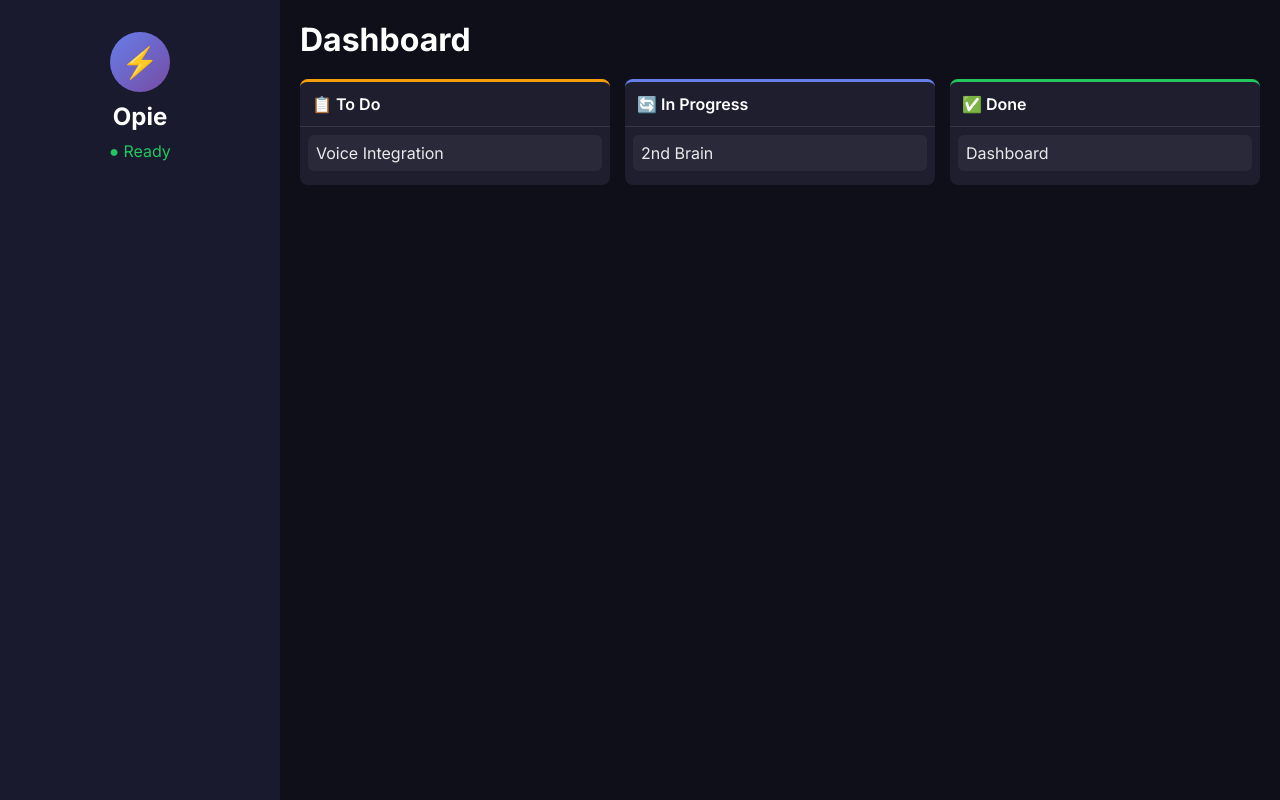
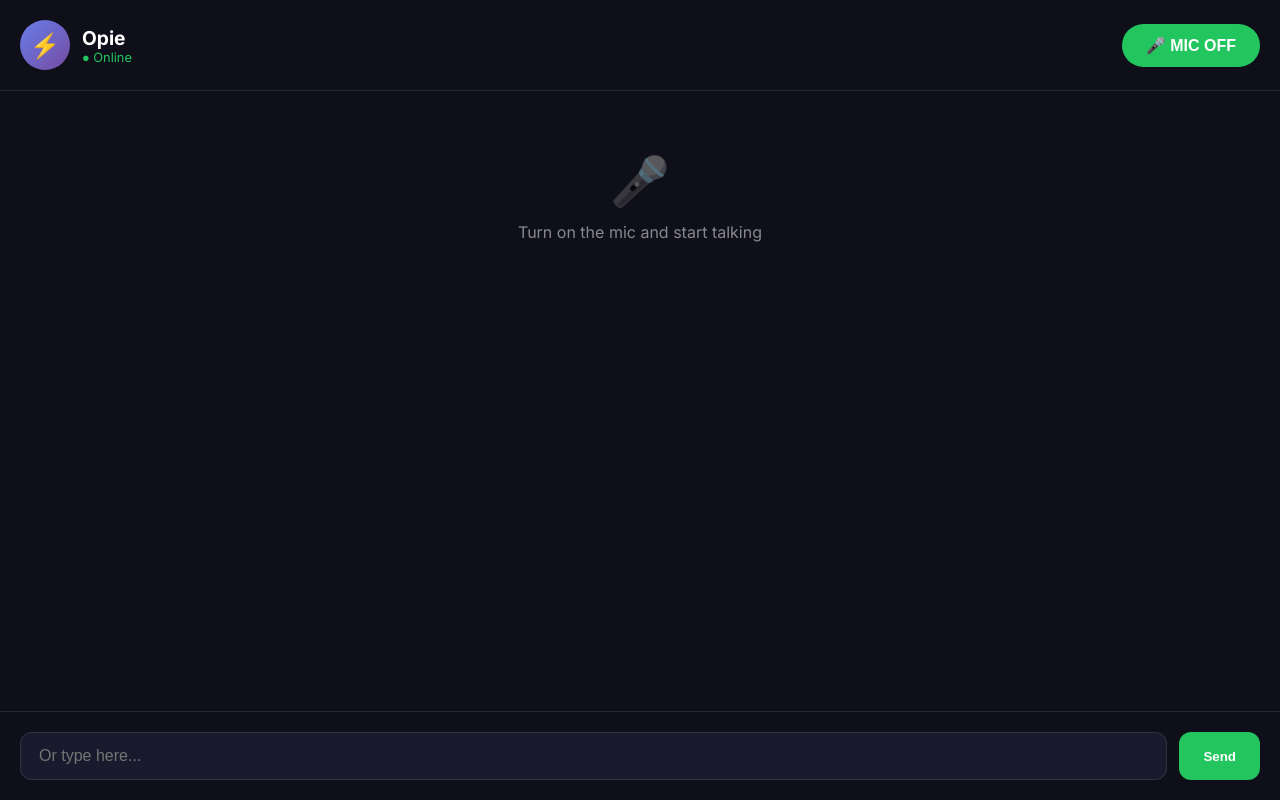
Before and after one commit to omniaintelligenceteam-ctrl/Opie2ndbrain, a Next.js app: page /opie in a window 1280 px wide. Built offline with nearby package versions, Linux system fonts and the light colour scheme.

Commit message:
Continuous mic toggle

```diff
--- a/src/components/OpieKanban.tsx
+++ b/src/components/OpieKanban.tsx
@@ -1,38 +1,128 @@
 'use client'
-import { useState } from 'react'
+import { useState, useRef, useEffect } from 'react'
 
 export default function OpieKanban(): React.ReactElement {
-  const columns = [
-    { id: 'todo', title: 'To Do', emoji: '📋', color: '#f59e0b', tasks: [{ id: '1', title: 'Voice Integration' }] },
-    { id: 'progress', title: 'In Progress', emoji: '🔄', color: '#667eea', tasks: [{ id: '2', title: '2nd Brain' }] },
-    { id: 'done', title: 'Done', emoji: '✅', color: '#22c55e', tasks: [{ id: '3', title: 'Dashboard' }] }
-  ]
+  const [messages, setMessages] = useState<{role: string, text: string}[]>([])
+  const [input, setInput] = useState('')
+  const [micOn, setMicOn] = useState(false)
+  const [isLoading, setIsLoading] = useState(false)
+  const [transcript, setTranscript] = useState('')
+  const recognitionRef = useRef<any>(null)
+
+  useEffect(() => {
+    if (!('webkitSpeechRecognition' in window)) return
+
+    const SpeechRecognition = (window as any).webkitSpeechRecognition
+    recognitionRef.current = new SpeechRecognition()
+    recognitionRef.current.continuous = true
+    recognitionRef.current.interimResults = true
+
+    recognitionRef.current.onresult = (event: any) => {
+      let finalTranscript = ''
+      let interimTranscript = ''
+
+      for (let i = event.resultIndex; i < event.results.length; i++) {
+        const result = event.results[i]
+        if (result.isFinal) {
+          finalTranscript += result[0].transcript
+        } else {
+          interimTranscript += result[0].transcript
+        }
+      }
+
+      if (finalTranscript) {
+        sendMessage(finalTranscript)
+        setTranscript('')
+      } else {
+        setTranscript(interimTranscript)
+      }
+    }
+
+    recognitionRef.current.onend = () => {
+      if (micOn) recognitionRef.current?.start()
+    }
+
+    return () => recognitionRef.current?.stop()
+  }, [])
+
+  useEffect(() => {
+    if (micOn) {
+      recognitionRef.current?.start()
+    } else {
+      recognitionRef.current?.stop()
+      setTranscript('')
+    }
+  }, [micOn])
+
+  const speak = (text: string) => {
+    const utterance = new SpeechSynthesisUtterance(text)
+    utterance.rate = 1.0
+    window.speechSynthesis.speak(utterance)
+  }
+
+  const sendMessage = async (text: string) => {
+    setMessages(prev => [...prev, { role: 'user', text }])
+    setIsLoading(true)
+
+    setTimeout(() => {
+      const response = 'I heard: ' + text
+      setMessages(prev => [...prev, { role: 'assistant', text: response }])
+      speak(response)
+      setIsLoading(false)
+    }, 500)
+  }
+
   return (
-    <div style={{ display: 'flex', minHeight: '100vh', background: '#0f0f1a' }}>
-      <div style={{ width: '280px', background: '#1a1a2e', padding: '12px' }}>
-        <div style={{ textAlign: 'center', padding: '20px' }}>
-          <div style={{ width: '60px', height: '60px', borderRadius: '50%', background: 'linear-gradient(135deg, #667eea, #764ba2)', display: 'flex', alignItems: 'center', justifyContent: 'center', fontSize: '30px', margin: '0 auto' }}>⚡️</div>
-          <h2 style={{ color: '#fff', margin: '10px 0' }}>Opie</h2>
-          <div style={{ color: '#22c55e' }}>● Ready</div>
+    <div style={{ display: 'flex', flexDirection: 'column', height: '100vh', background: '#0f0f1a' }}>
+      <div style={{ padding: '20px', borderBottom: '1px solid rgba(255,255,255,0.1)', display: 'flex', alignItems: 'center', gap: '12px' }}>
+        <div style={{ width: '50px', height: '50px', borderRadius: '50%', background: 'linear-gradient(135deg, #667eea, #764ba2)', display: 'flex', alignItems: 'center', justifyContent: 'center', fontSize: '24px' }}>⚡️</div>
+        <div style={{ flex: 1 }}>
+          <h1 style={{ color: '#fff', fontSize: '1.2rem', margin: 0 }}>Opie</h1>
+          <div style={{ color: '#22c55e', fontSize: '0.8rem' }}>● Online</div>
         </div>
+        <button
+          style={{
+            padding: '12px 24px', borderRadius: '30px', border: 'none', cursor: 'pointer', fontWeight: 600,
+            background: micOn ? '#ef4444' : '#22c55e',
+            color: '#fff', fontSize: '1rem', display: 'flex', alignItems: 'center', gap: '8px'
+          }}
+        >
+          {micOn ? '🎤 MIC ON' : '🎤 MIC OFF'}
+        </button>
       </div>
-      <div style={{ flex: 1, padding: '20px' }}>
-        <h1 style={{ color: '#fff', marginBottom: '20px' }}>Dashboard</h1>
-        <div style={{ display: 'grid', gridTemplateColumns: 'repeat(3, 1fr)', gap: '15px' }}>
-          {columns.map(col => (
-            <div key={col.id} style={{ background: '#1e1e2e', borderRadius: '8px', borderTop: `3px solid ${col.color}` }}>
-              <div style={{ padding: '12px', borderBottom: '1px solid rgba(255,255,255,0.1)' }}>
-                <span style={{ color: '#fff', fontWeight: 600 }}>{col.emoji} {col.title}</span>
-              </div>
-              <div style={{ padding: '8px' }}>
-                {col.tasks.map(t => (
-                  <div key={t.id} style={{ background: 'rgba(255,255,255,0.05)', borderRadius: '6px', padding: '8px', marginBottom: '6px' }}>
-                    <span style={{ color: 'rgba(255,255,255,0.9)' }}>{t.title}</span>
-                  </div>
-                ))}
-              </div>
-            </div>
-          ))}
+
+      <div style={{ flex: 1, overflowY: 'auto', padding: '20px', display: 'flex', flexDirection: 'column', gap: '12px' }}>
+        {messages.length === 0 && (
+          <div style={{ textAlign: 'center', color: 'rgba(255,255,255,0.5)', marginTop: '40px' }}>
+            <div style={{ fontSize: '48px', marginBottom: '12px' }}>🎤</div>
+            <p>Turn on the mic and start talking</p>
+          </div>
+        )}
+        {messages.map((msg, i) => (
+          <div key={i} style={{
+            alignSelf: msg.role === 'user' ? 'flex-end' : 'flex-start',
+            background: msg.role === 'user' ? '#667eea' : '#1e1e2e',
+
+color: '#fff', padding: '12px 16px', borderRadius: '16px', maxWidth: '80%'
+          }}>
+            {msg.text}
+          </div>
+        ))}
+        {isLoading && <div style={{ color: 'rgba(255,255,255,0.5)', padding: '12px' }}>Thinking...</div>}
+      </div>
+
+      <div style={{ padding: '20px', borderTop: '1px solid rgba(255,255,255,0.1)' }}>
+        {transcript && <div style={{ color: '#667eea', marginBottom: '10px', fontStyle: 'italic' }}>Hearing: {transcript}</div>}
+        <div style={{ display: 'flex', gap: '12px' }}>
+          <input
+            type="text"
+            value={input}
+            onChange={(e) => setInput(e.target.value)}
+            onKeyDown={(e) => e.key === 'Enter' && sendMessage(input) && setInput('')}
+            placeholder="Or type here..."
+            style={{ flex: 1, padding: '14px 18px', background: '#1a1a2e', border: '1px solid rgba(255,255,255,0.1)', borderRadius: '12px', color: '#fff', fontSize: '1rem', outline: 'none' }}
+          />
+          <button onClick={() => { sendMessage(input); setInput('') }} style={{ padding: '14px 24px', borderRadius: '12px', border: 'none', cursor: 'pointer', background: '#22c55e', color: '#fff', fontWeight: 600 }}>Send</button>
         </div>
       </div>
     </div>
```
